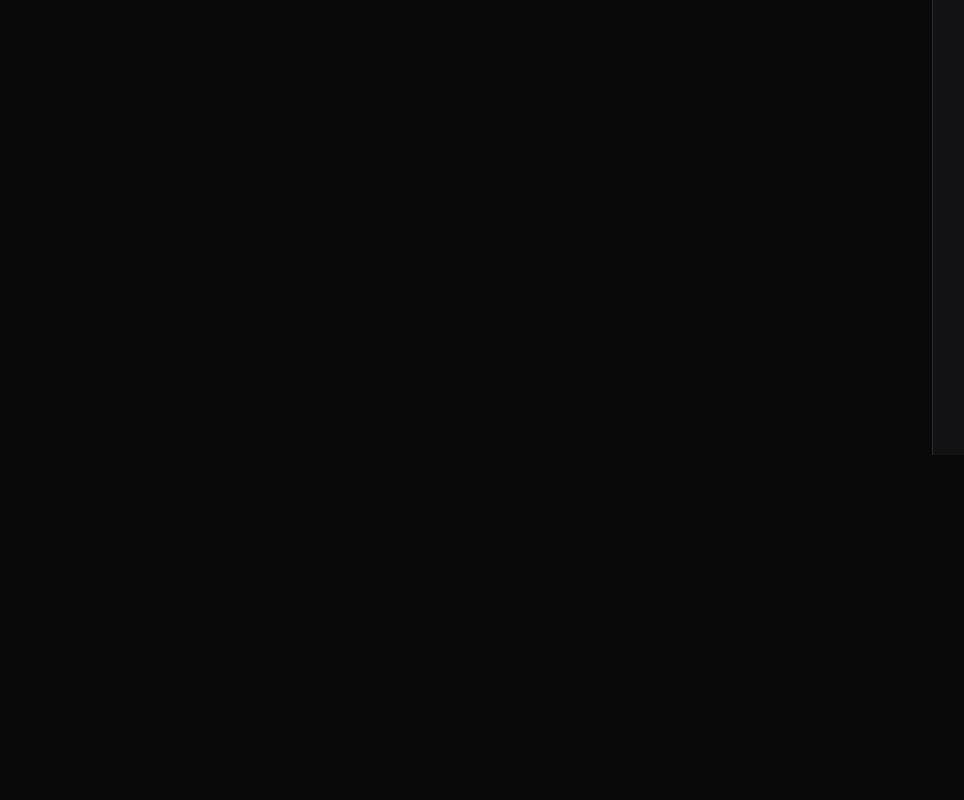
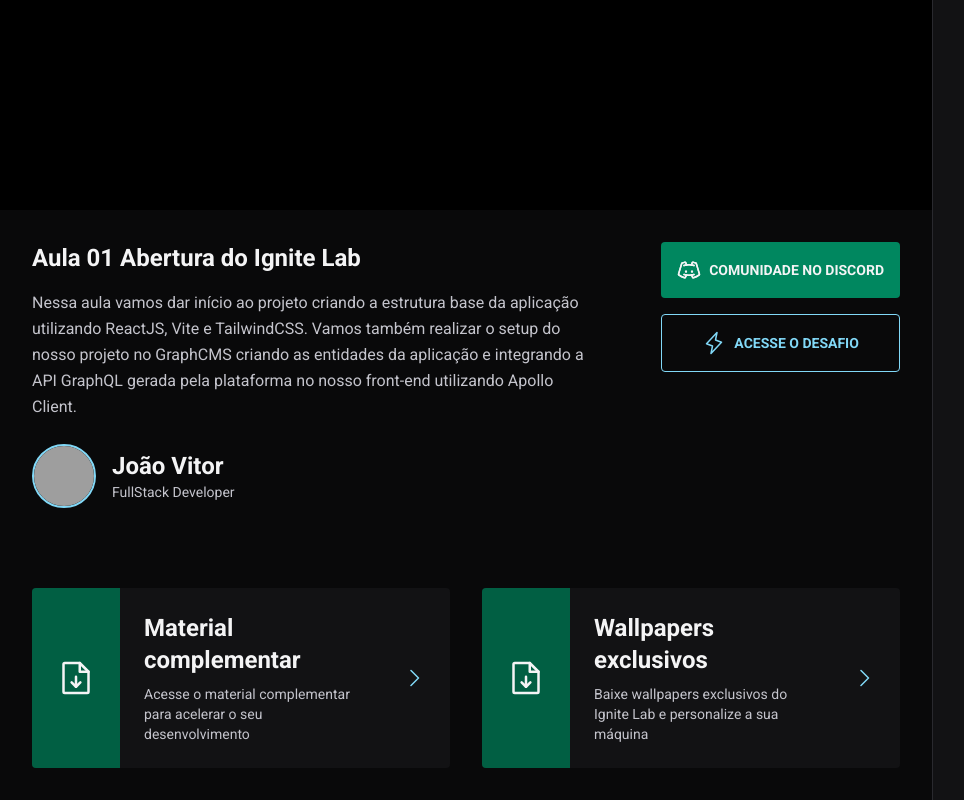
Before and after one commit to joaovitors1g/EventPlatform, a React (Vite) app: page /event/lesson/1 in a window 1280 px wide. Shown: the part 345-1145 px from the top of the page, without its empty margins (0-964 px from the left). Before the commit the page ends 800 px from the top, so only its background shows below. Built offline with nearby package versions, Linux system fonts and the light colour scheme; no server answers; grey boxes are pictures that could not be loaded.

Commit message:
feat: add video component base

```diff
--- a/src/components/Video.tsx
+++ b/src/components/Video.tsx
@@ -1,3 +1,101 @@
+import {
+  CaretRight,
+  DiscordLogo,
+  FileArrowDown,
+  Lightning,
+} from 'phosphor-react';
+
 export function Video() {
-  return <div className='flex-1'>Video</div>;
+  return (
+    <div className='flex-1'>
+      <div className='bg-black flex justify-center'>
+        <div className='h-full w-full max-w-[1100px] max-h-[60vh] aspect-video'></div>
+      </div>
+
+      <div className='p-8 max-w-[1100px] mx-auto'>
+        <div className='flex items-start gap-16'>
+          <div className='flex-1'>
+            <h1 className='text-2xl font-bold'>
+              Aula 01 Abertura do Ignite Lab
+            </h1>
+            <p className='mt-4 text-gray-200 leading-relaxed'>
+              Nessa aula vamos dar início ao projeto criando a estrutura base da
+              aplicação utilizando ReactJS, Vite e TailwindCSS. Vamos também
+              realizar o setup do nosso projeto no GraphCMS criando as entidades
+              da aplicação e integrando a API GraphQL gerada pela plataforma no
+              nosso front-end utilizando Apollo Client.
+            </p>
+
+            <div className='flex items-center gap-4 mt-6'>
+              <img
+                className='h-16 w-16 rounded-full border-2 border-blue-500'
+                src='https://github.com/joaovitors1g.png'
+              />
+
+              <div className='leading-relaxed'>
+                <strong className='font-bold text-2xl block'>João Vitor</strong>
+                <span className='text-gray-200 text-sm block'>
+                  FullStack Developer
+                </span>
+              </div>
+            </div>
+          </div>
+          <div className='flex flex-col gap-4'>
+            <a
+              href='#'
+              className='p-4 text-sm bg-green-500 flex items-center rounded font-bold uppercase gap-2 justify-center hover:bg-green-700 transition-colors'
+            >
+              <DiscordLogo size={24} />
+              Comunidade no discord
+            </a>
+            <a
+              href='#'
+              className='p-4 text-sm border border-blue-500 text-blue-500 flex items-center rounded font-bold uppercase gap-2 justify-center hover:bg-blue-500 hover:text-gray-900 transition-colors'
+            >
+              <Lightning size={24} />
+              Acesse o desafio
+            </a>
+          </div>
+        </div>
+        <div className='gap-8 mt-20 grid grid-cols-2'>
+          <a
+            href='#'
+            className='bg-gray-700 rounded overflow-hidden flex items-strech gap-6 hover:bg-gray-600 transition-colors'
+          >
+            <div className='bg-green-700 h-full p-6 flex items-center'>
+              <FileArrowDown size={40} />
+            </div>
+            <div className='py-6 leading-relaxed'>
+              <strong className='text-2xl'>Material complementar</strong>
+              <p className='text-sm text-gray-200 mt-2'>
+                Acesse o material complementar para acelerar o seu
+                desenvolvimento
+              </p>
+            </div>
+            <div className='h-full p-6 flex items-center'>
+              <CaretRight size={24} color='#81D8F7' />
+            </div>
+          </a>
+          <a
+            href='#'
+            className='bg-gray-700 rounded overflow-hidden flex items-strech gap-6 hover:bg-gray-600 transition-colors'
+          >
+            <div className='bg-green-700 h-full p-6 flex items-center'>
+              <FileArrowDown size={40} />
+            </div>
+            <div className='py-6 leading-relaxed'>
+              <strong className='text-2xl'>Wallpapers exclusivos</strong>
+              <p className='text-sm text-gray-200 mt-2'>
+                Baixe wallpapers exclusivos do Ignite Lab e personalize a sua
+                máquina
+              </p>
+            </div>
+            <div className='h-full p-6 flex items-center'>
+              <CaretRight size={24} color='#81D8F7' />
+            </div>
+          </a>
+        </div>
+      </div>
+    </div>
+  );
 }
```
